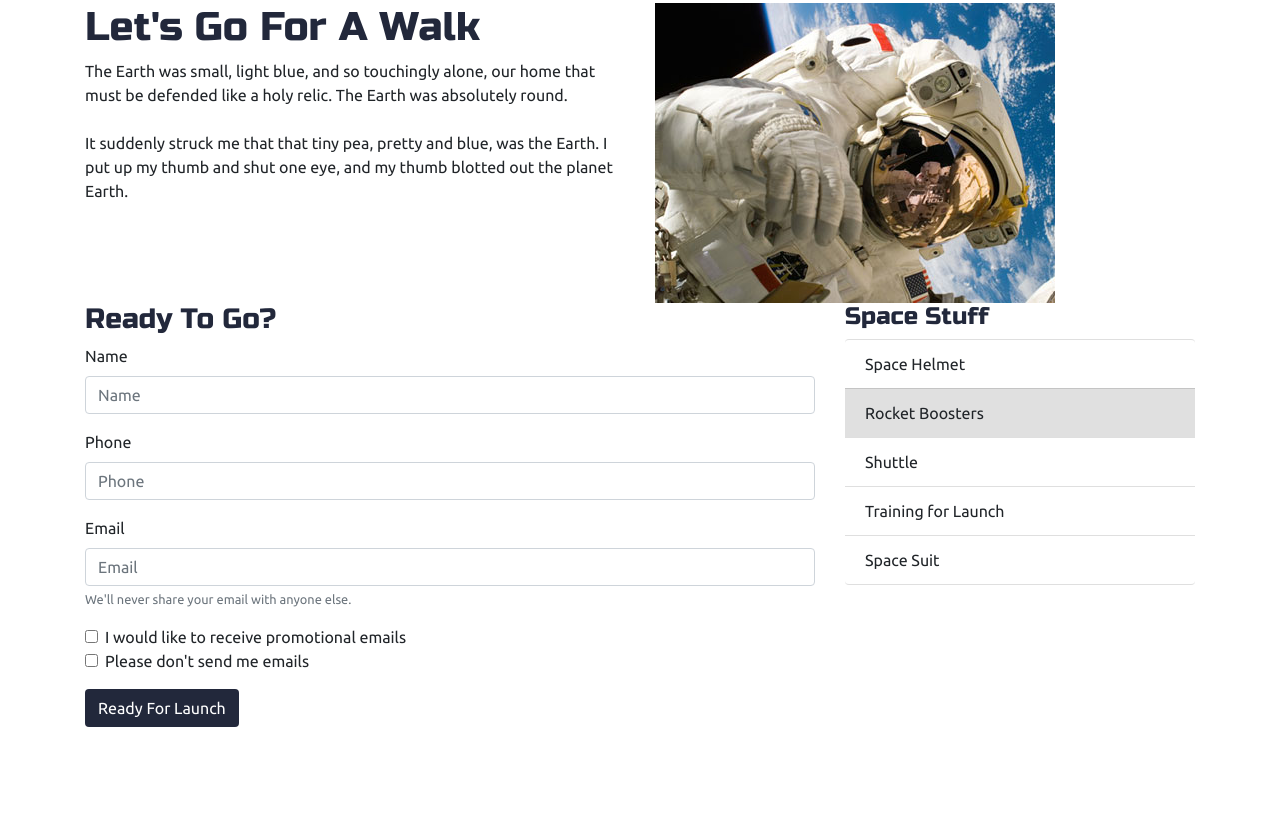
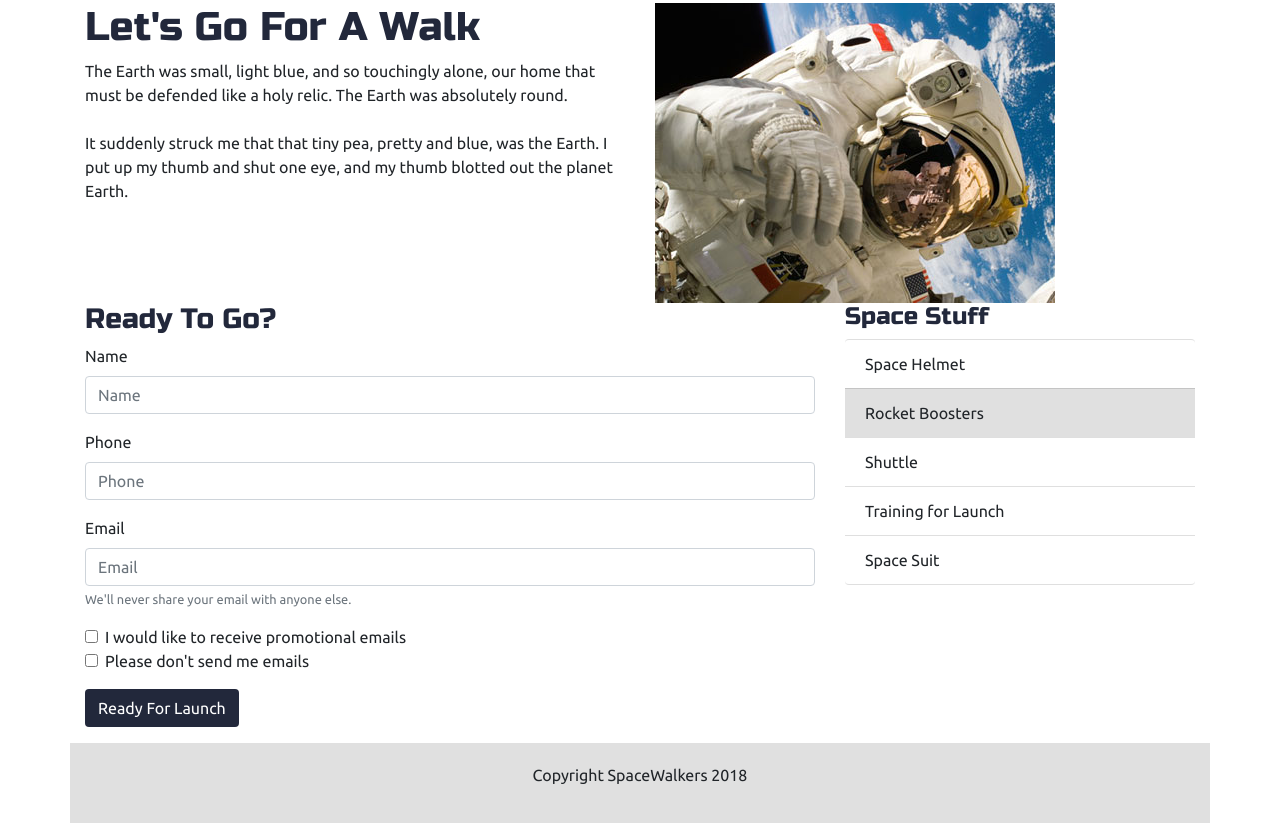
Before and after one commit to bdurbcs6/bootstrap-space, a plain HTML site: page index.html in a window 1280 px wide. Shown: the part 1259-2082 px from the top of the page. Before the commit the page ends 1986 px from the top, so only its background shows below. Drawn offline with Linux system fonts and the light colour scheme.

Commit message:
working with styling on bottom section of page

```diff
--- a/index.html
+++ b/index.html
@@ -168,6 +168,11 @@
           </ul>
       </div>
     </div>
+    <div class="row mt-3">
+      <div class="col-sm-12 d-flex justify-content-center align-items-center footer">
+        <p>Copyright SpaceWalkers 2018</p>
+      </div>
+    </div>
   </div>
 
   <script src="js/jquery-3.3.1.min.js"></script>
--- a/less/layout.less
+++ b/less/layout.less
@@ -30,3 +30,8 @@ h1, h2, h3, h4, h5 {
     background-color: @secondary-color;
     color: white;
 }
+
+.footer {
+    background: @accent-color;
+    height: 80px;
+}
```
Also changed, not shown: css/index.css.
